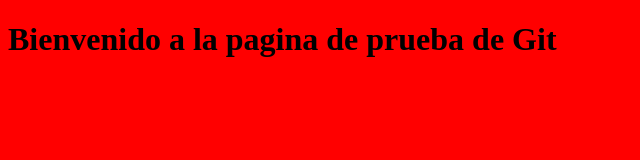
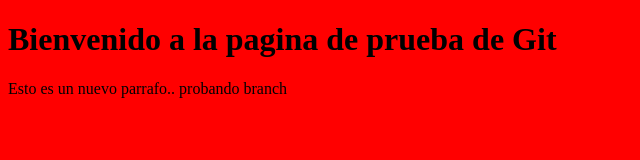
Before and after one commit to dhavid123/pruebas-git, a plain HTML site: page index.html in a window 1280 px wide. Shown: the whole page, without its empty margins (0-640 px from the left). Drawn offline with Linux system fonts and the light colour scheme.

Commit message:
Update index.html
Creacion de un parrafo.

```diff
--- a/index.html
+++ b/index.html
@@ -9,7 +9,7 @@
 
 <body bgcolor="red">
     <h1>Bienvenido a la pagina de prueba de Git</h1>
-
+    <p>Esto es un nuevo parrafo.. probando branch</p>
 </body>
 
 </html>
```
